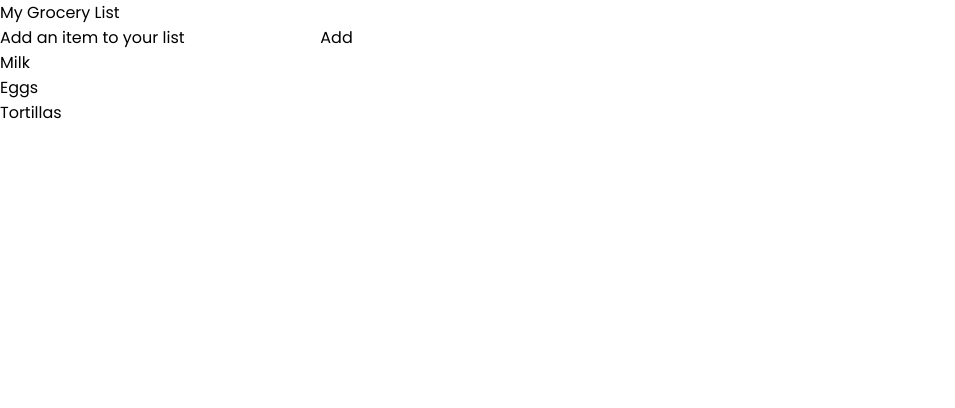
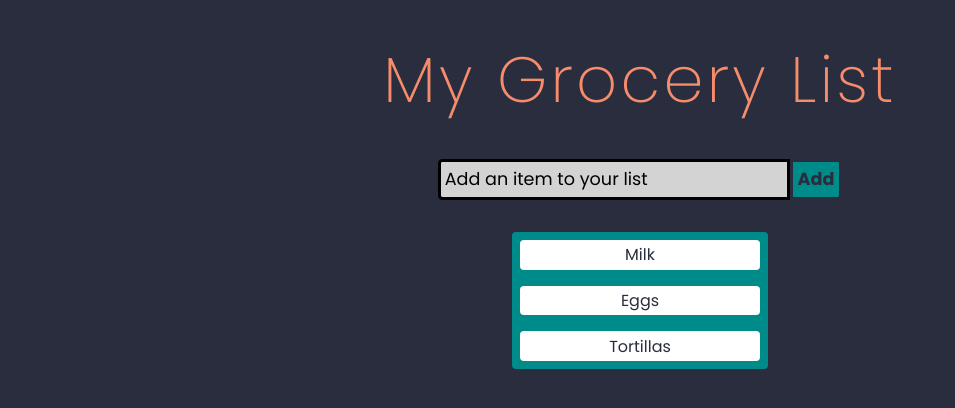
Before and after one commit to emendo42/My-Grocery-List, a plain HTML site: page index.html in a window 1280 px wide. Shown: the whole page, without its empty margins (0-955 px from the left). Drawn offline with Linux system fonts and the light colour scheme.

Commit message:
Add style

```diff
--- a/index.html
+++ b/index.html
@@ -10,14 +10,14 @@
         <link rel="stylesheet" href="reset.css"/>
         <link rel="preconnect" href="https://fonts.googleapis.com">
         <link rel="preconnect" href="https://fonts.gstatic.com" crossorigin>
-        <link href="https://fonts.googleapis.com/css2?family=Poppins:wght@100;400;700&display=swap" rel="stylesheet">
+        <link href="https://fonts.googleapis.com/css2?family=Poppins:wght@200;400;700&display=swap" rel="stylesheet">
         <link rel="stylesheet" href="style.css"/>
     </head>
     <body>
         <h1 class="title">My Grocery List</h1>
         <form class="newGroceryForm">
             <input
-                id="NewGrocery"
+                id="newGrocery"
                 autocomplete="off"
                 type="text"
                 placeholder="Add an item to your list"
@@ -25,9 +25,9 @@
             <button id="addBtn" type="submit">Add</button>
         </form>
         <ul id="groceryList">
-            <li class="greceryItem">Milk</li>
-            <li class="greceryItem">Eggs</li>
-            <li class="greceryItem">Tortillas</li>
+            <li class="groceryItem">Milk</li>
+            <li class="groceryItem">Eggs</li>
+            <li class="groceryItem">Tortillas</li>
         </ul>
     </body>
 </html>
--- a/style.css
+++ b/style.css
@@ -1,5 +1,4 @@
-:root
-{
+:root{
 --background:	#292d3e;
 --foreground:	#959dcb;
 --comment:  	#676e95;
@@ -12,7 +11,83 @@
 --purplish: 	#c792ea;
 }
 
-body
-{
+
+body{
+    background-color: var(--background);
+    color: var(--foreground);
+    display: flex;
+    flex-direction: column;
+    justify-content: center;
+    align-items: center;
     font-family: 'Poppins', sans-serif;
+
 }
+
+
+.title{
+    margin: 0.5em;
+    font-size: 4em;
+    font-weight: lighter;
+    letter-spacing: 0.05em;
+    color: var(--orangish)
+}
+
+
+.newGroceryForm{
+    display: flex;
+    color: lightgray;
+}
+
+#newGrocery{
+    background-color: lightgray;
+    color: black;
+    padding: 0.2em;
+    width: 20em;
+    border-style: solid;
+    border-radius: 0.25em 0em 0em .25em;
+    font-size: 1.1em;
+
+}
+
+#addBtn{
+    padding: .25em;
+    background-color:darkcyan;
+    color: var(--background);
+    font-size: 1.1em;
+    font-weight: bold;
+    border-style: solid;
+    border-radius: 0em .25em .25em 0em;
+    cursor: pointer;
+
+}
+
+#addBtn:hover{
+    background-color: peru;
+}
+
+#groceryList{
+    display: flex;
+    flex-direction: column;
+    align-items: center;
+    justify-content: center;
+    margin: 2em;
+    border-radius: .25em;
+    background-color: darkcyan;
+    color: var(--background);
+}
+
+.groceryItem{
+    background-color: white;
+    color: var(--background);
+    margin: .5em;
+    width: 15em;
+    padding: .15em;
+    border-radius: .25em;
+    text-align: center;
+}
+
+.groceryItem:hover{
+    background-color: peru;
+
+    font-weight: bold;
+}
```
